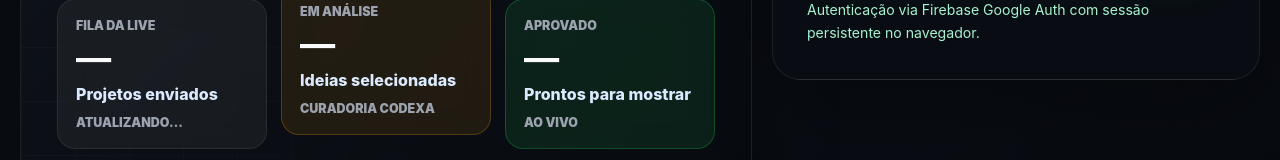
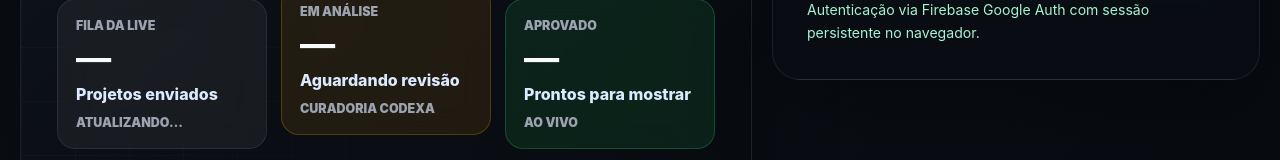
Before and after one commit to mateusdesenv/codexa-live-projects, a React (Vite) app: page / in a window 1280 px wide. Shown: the part 522-682 px from the top of the page. Built offline with nearby package versions, Linux system fonts and the light colour scheme; no server answers.

Commit message:
fix: corrige texto do card 'Em análise' na login para 'Aguardando revisão'

```diff
--- a/src/pages/Login.jsx
+++ b/src/pages/Login.jsx
@@ -15,7 +15,7 @@ function buildQueueCards(stats) {
     },
     {
       label: 'Em análise',
-      title: 'Ideias selecionadas',
+      title: 'Aguardando revisão',
       value: stats ? formatCount(stats.inAnalysis) : '—',
       meta: 'curadoria Codexa'
     },
```
